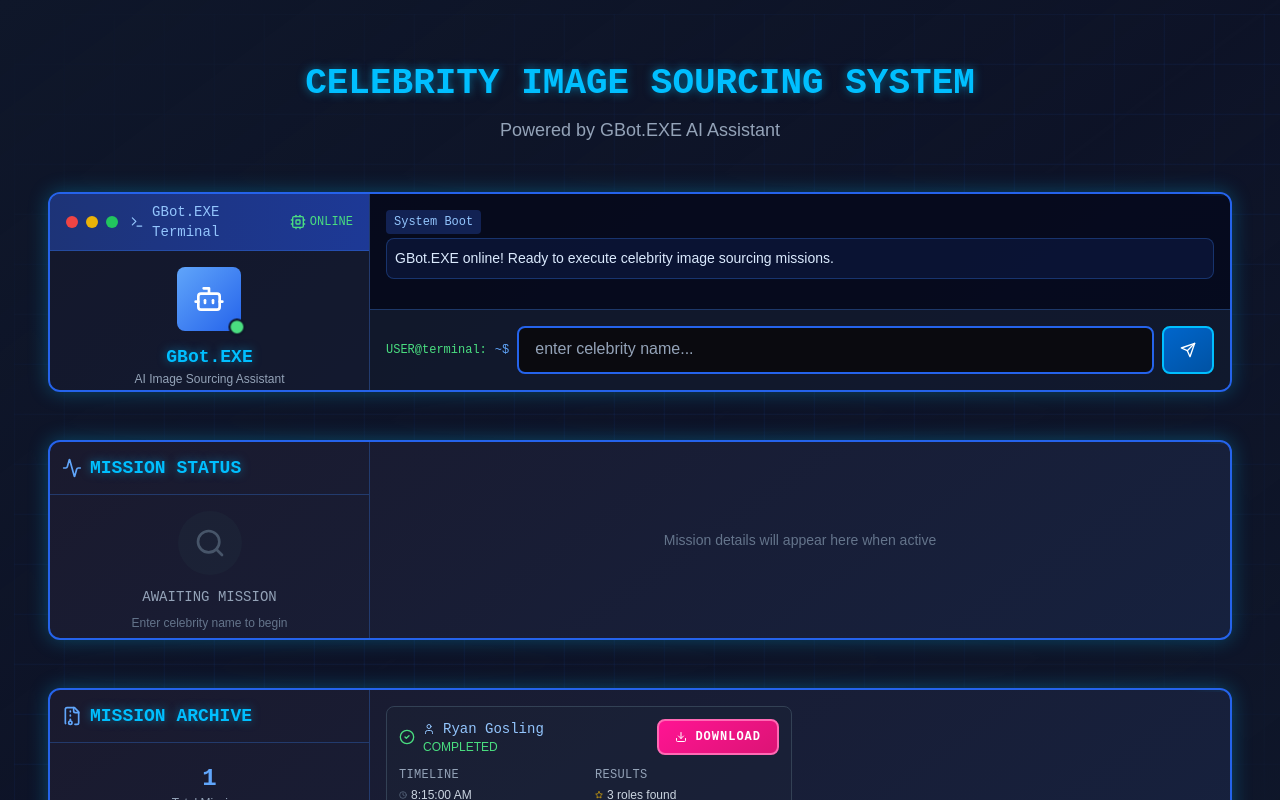
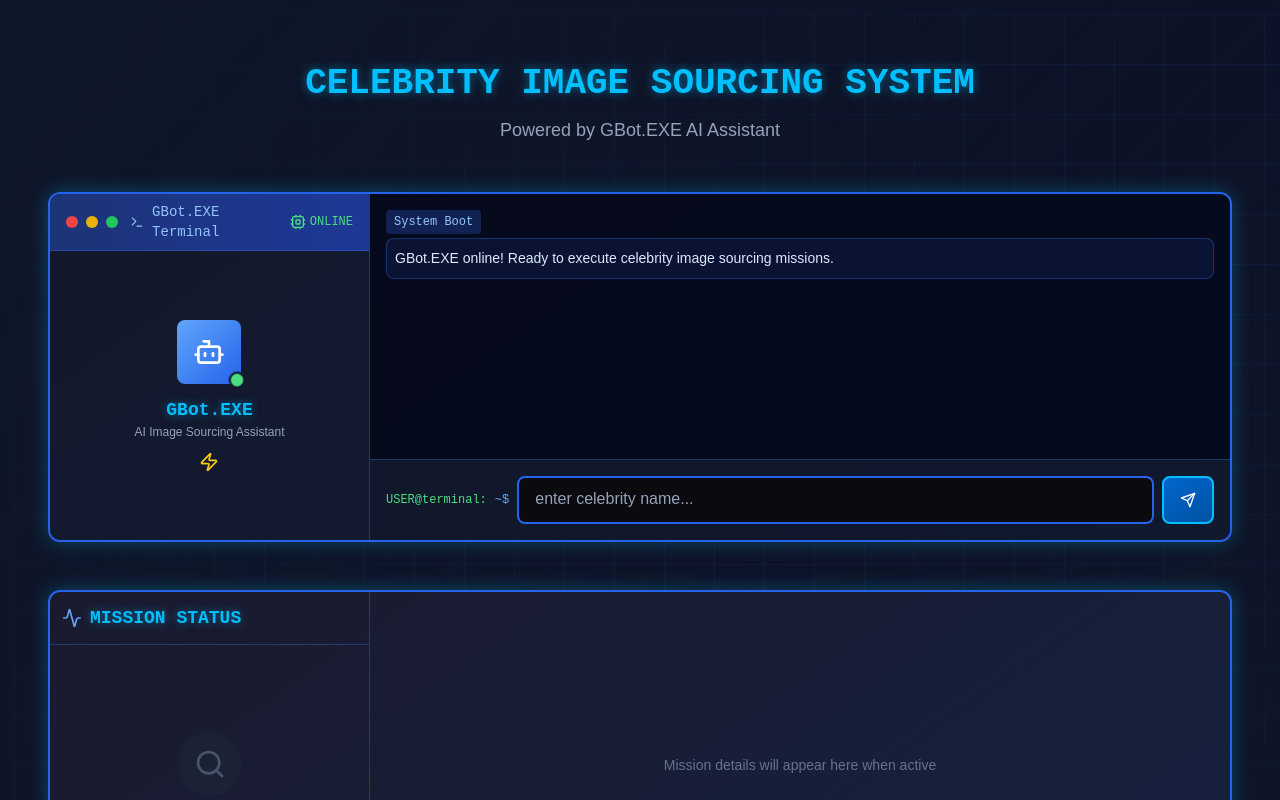
Before and after one commit to Esilos92/print-prep-node, a Next.js app in the folder dashboard/: page / in a window 1280 px wide. Shown: the top 800 px of the page. Built offline with nearby package versions, Linux system fonts and the light colour scheme.

Commit message:
Update globals.css

```diff
--- a/dashboard/src/app/globals.css
+++ b/dashboard/src/app/globals.css
@@ -59,7 +59,7 @@ body {
   100% { transform: translate(50px, 50px); }
 }
 
-/* Enhanced Terminal/Panel Styling - Horizontal Rectangles */
+/* Enhanced Terminal/Panel Styling - Horizontal Rectangles with content-fitting height */
 .cyber-panel {
   background: linear-gradient(145deg, var(--bg-panel), var(--bg-card));
   border: 2px solid var(--border-glow);
@@ -67,7 +67,7 @@ body {
   box-shadow: var(--shadow-blue);
   position: relative;
   overflow: hidden;
-  height: 200px;
+  height: 350px;
   width: 100%;
   max-width: 1200px;
   margin: 0 auto;
@@ -76,10 +76,10 @@ body {
   flex-direction: column;
 }
 
-/* Ensure all panels are horizontal rectangles */
+/* Ensure all panels are horizontal rectangles with content-fitting height */
 @media (min-width: 1024px) {
   .cyber-panel {
-    height: 200px;
+    height: 350px;
     width: 100%;
     max-width: 1200px;
     margin: 0 auto;
```
